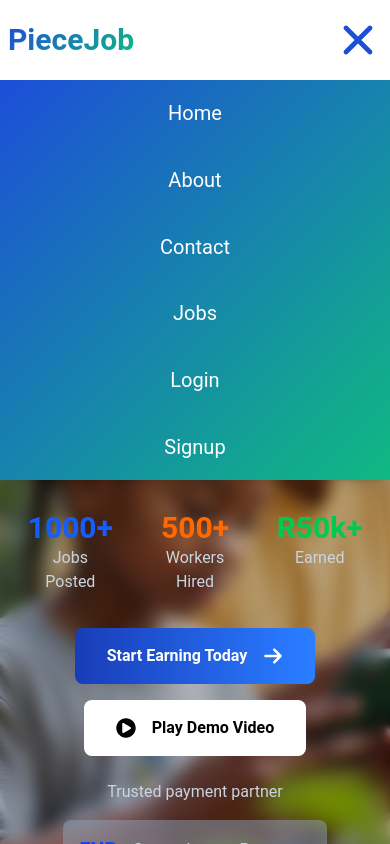
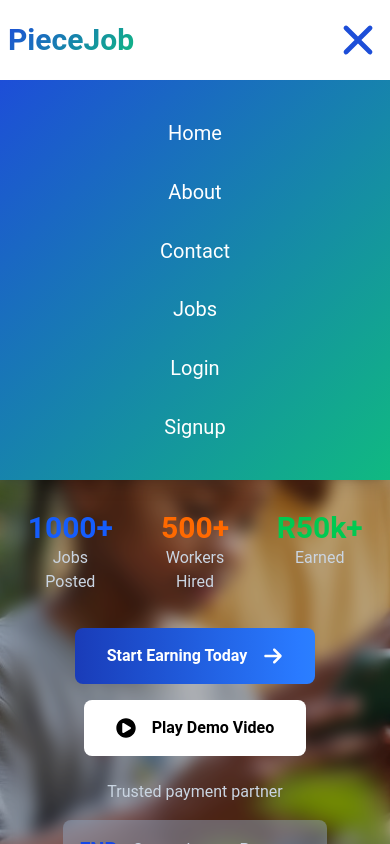
Before and after one commit to Kaydev-cmd/piece-job, a Next.js app in the folder frontend/: page / in a window 390 px wide. Both pictures are taken after a click on the button 358 px from the left and 40 px from the top of the page. Shown: the top 844 px of the page. Built offline with nearby package versions, Linux system fonts and the light colour scheme.

Commit message:
style: add consistent padding of 24px to ul wrapper

```diff
--- a/frontend/components/layout/Header.tsx
+++ b/frontend/components/layout/Header.tsx
@@ -79,6 +79,7 @@ const Header: React.FC = () => {
             initial={{ opacity: 0, y: -10 }}
             animate={{ opacity: 1, y: 0 }}
             exit={{ opacity: 0, y: -10 }}
+            style={{ padding: "24px" }}
           >
             {MOBILE_LINKS.map(({ link, href }) => (
               <li
```
